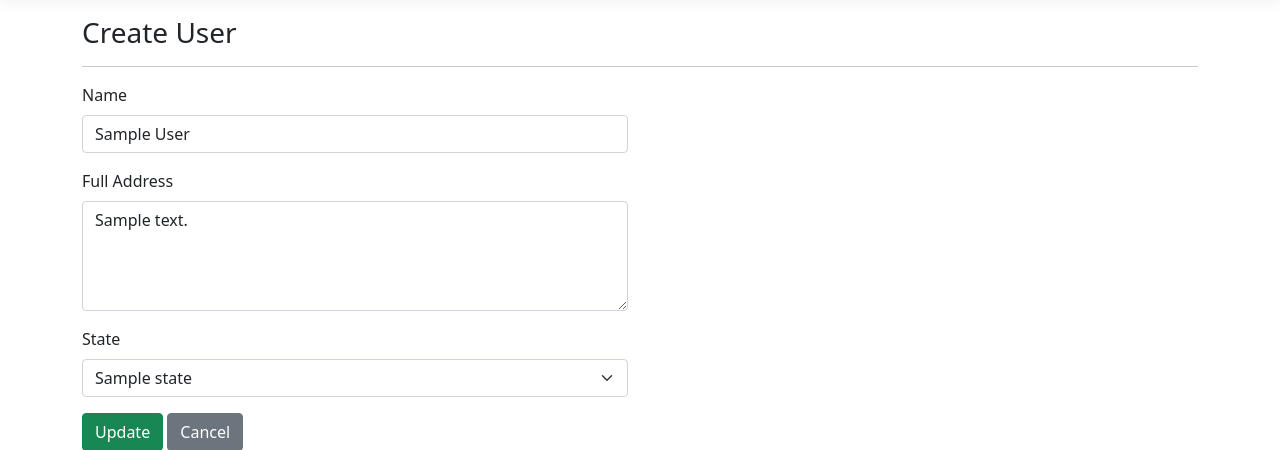
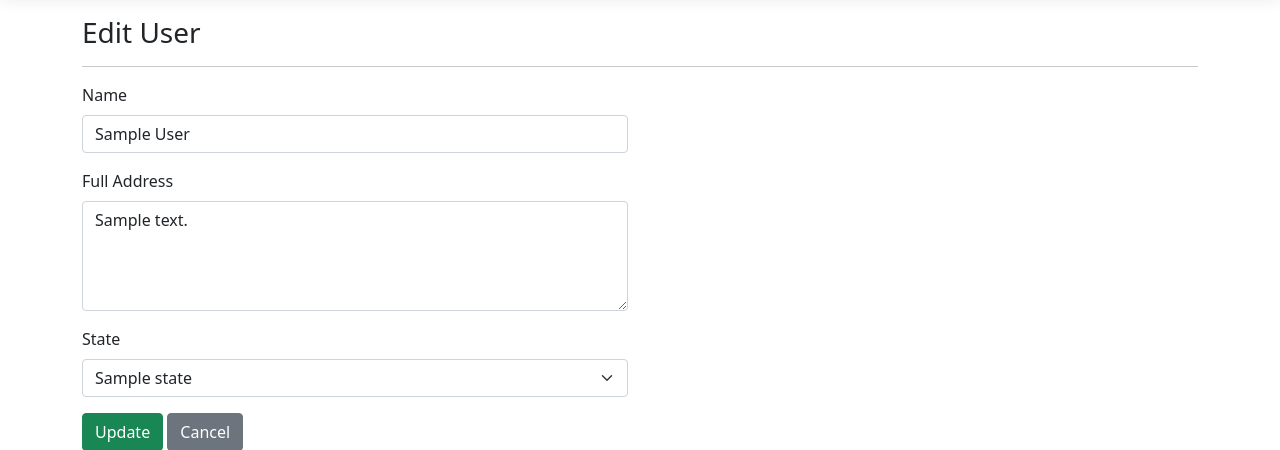
Before and after one commit to GurdeepSingh55/UserMVCApplication, an ASP.NET Core app: page /Home/CreateUser?userId=1 in a window 1280 px wide. Shown: the part 57-507 px from the top of the page. Run offline with ASP.NET Core 8, Linux system fonts and the light colour scheme; tables that the repository leaves empty hold one stand-in row (values such as "Sample post"); style sheets or scripts are compiled from the project's sources.

Commit message:
Changed Header TExt

```diff
--- a/UserMVCApplication/UserMVCApplication.Web/Views/Home/CreateUser.cshtml
+++ b/UserMVCApplication/UserMVCApplication.Web/Views/Home/CreateUser.cshtml
@@ -1,9 +1,8 @@
 @model UserMVCApplication.BLL.Models.UserModel
-<h3>Create User</h3>
-<hr
+<h3 id="MainHeader">Create User</h3>
+<hr />
 
 <form asp-action="CreateUser" method="post">
-    <div class="row">
     @if (Model.Id != 0)
     {
         <input type="hidden" id="hdnUserId" name="Id" value="@Model.Id" />
@@ -11,6 +10,8 @@
         <input type="hidden" id="hdnFullAddress" value="@Model.Address?.FullAddress" />
         <input type="hidden" id="hdnStateId" value="@Model.Address?.State?.Id" />
     }
+    <div class="row">
+
         <div class="col-md-6">
             <div class="mb-3">
                 <label asp-for="Name" class="form-label"></label>
--- a/UserMVCApplication/UserMVCApplication.Web/wwwroot/js/custom/create-user.js
+++ b/UserMVCApplication/UserMVCApplication.Web/wwwroot/js/custom/create-user.js
@@ -25,5 +25,7 @@ $(document).ready(function () {
     var userId = $("#hdnUserId").val();
     if (userId && userId !== "0") {
         $("button[type='submit']").text("Update");
+
+        $("#MainHeader").text("Edit User");
     }
 });
```
Lines whose indentation alone changed are shown as unchanged.
